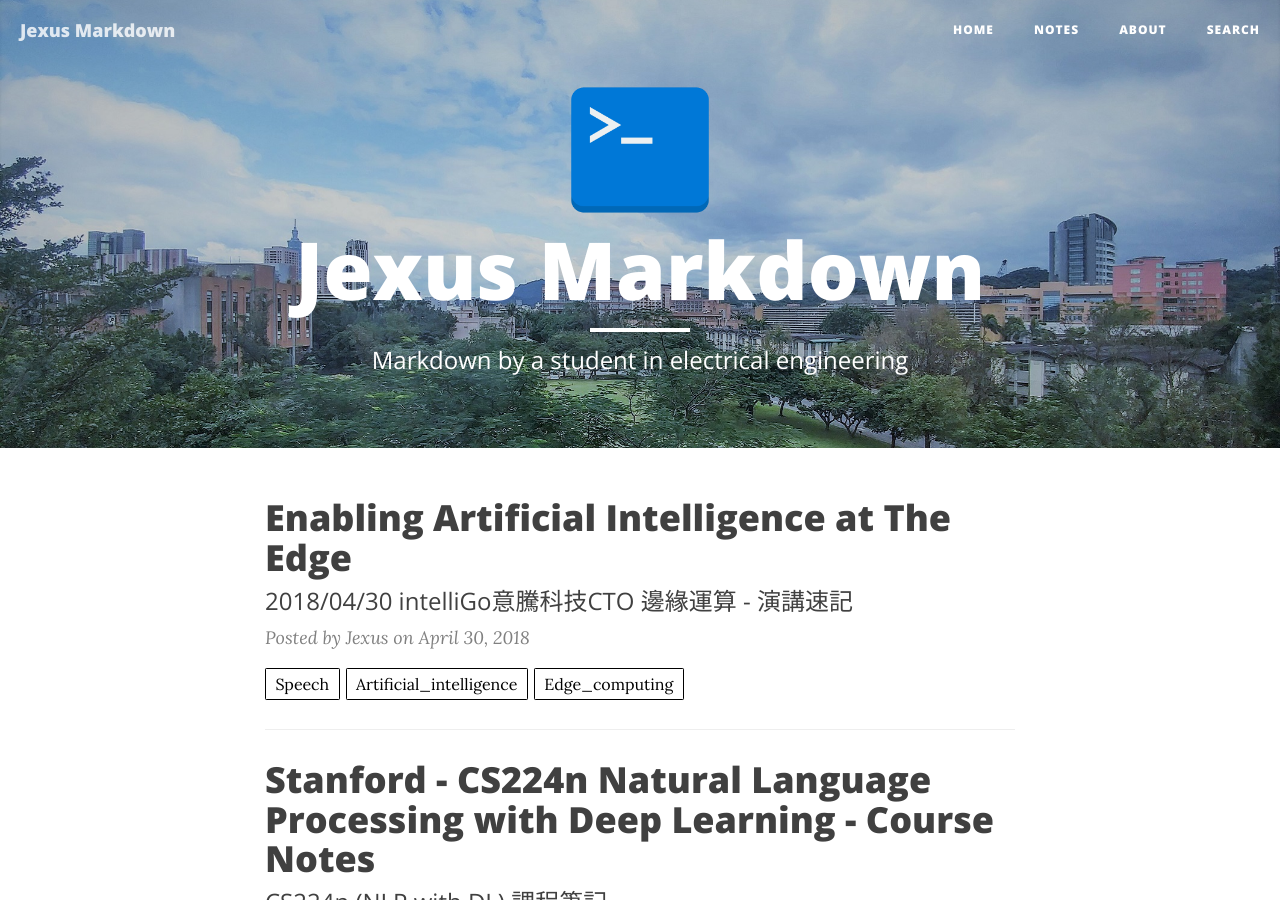
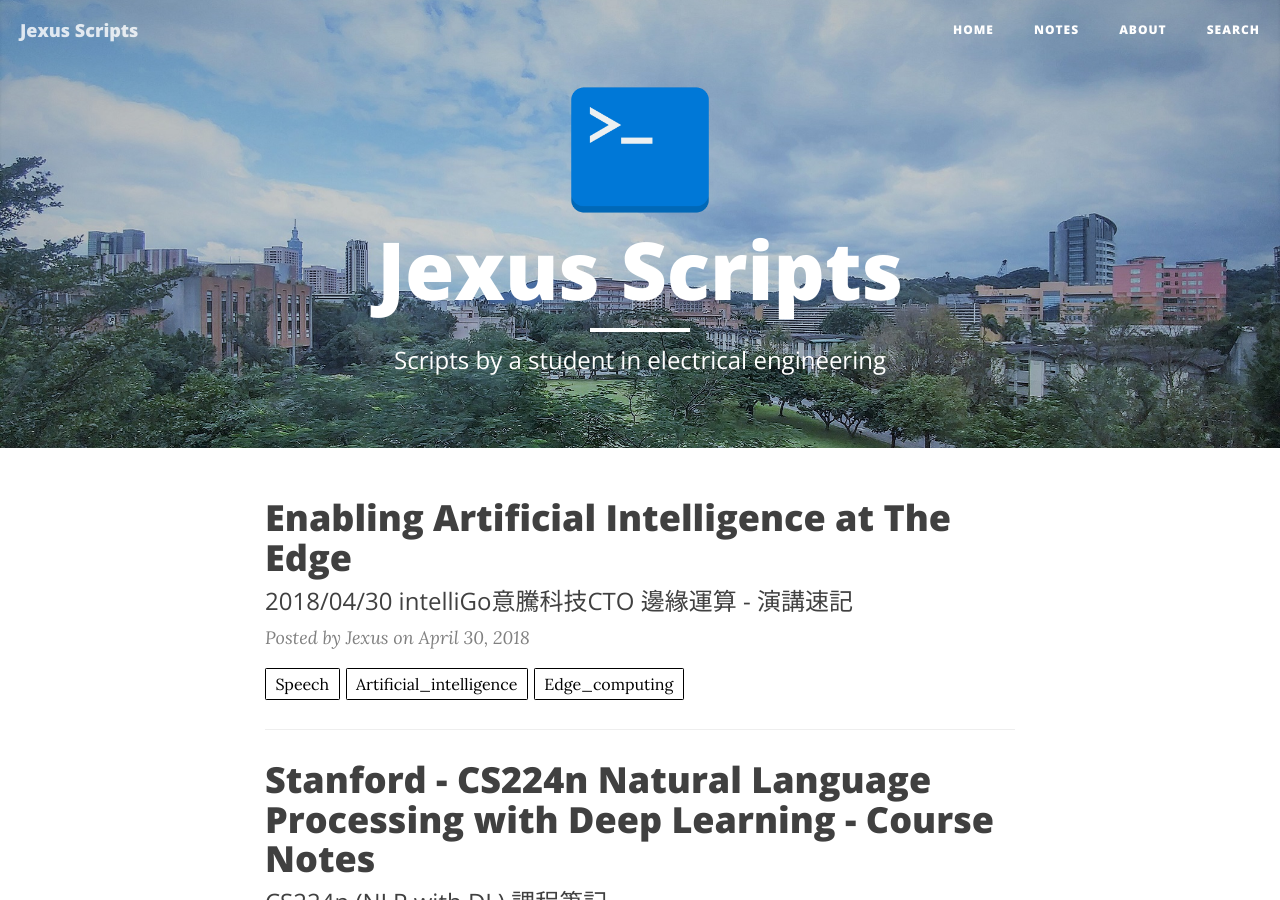
Before and after one commit to voidism/voidism.github.io, a Jekyll site: the page built from index.html, in a window 1280 px wide and 900 px high. Built offline with Jekyll 4.4.1, drawn with Linux system fonts in a browser that asks for light colours; nearby versions of some CDN libraries; the list of posts is cut into pages by our own code.

Commit message:
Jexus Scripts

```diff
--- a/_config.yml
+++ b/_config.yml
@@ -1,6 +1,6 @@
 # Site settings
-title: Jexus Markdown
-description: "Markdown by a student in electrical engineering"
+title: Jexus Scripts
+description: "Scripts by a student in electrical engineering"
 url: "https://voidism.github.io/"
 
 
```
